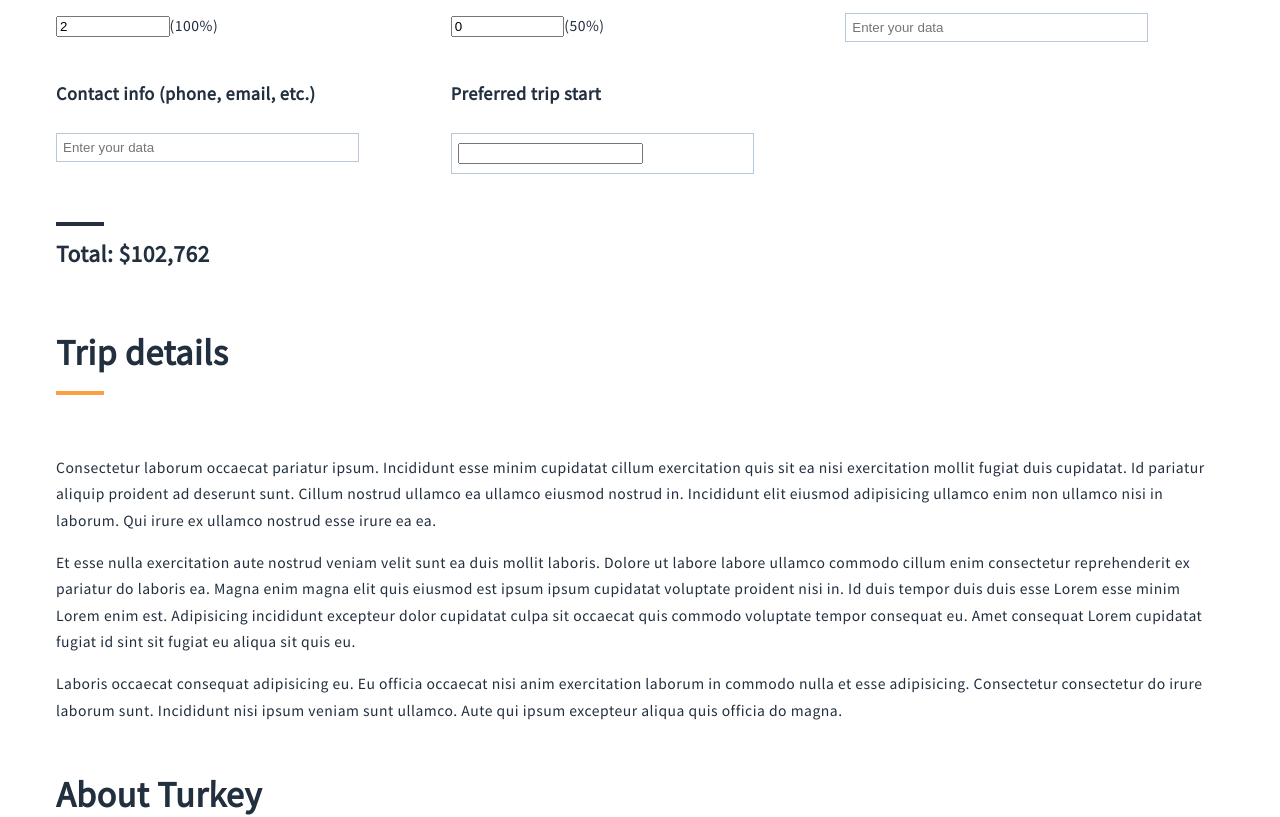
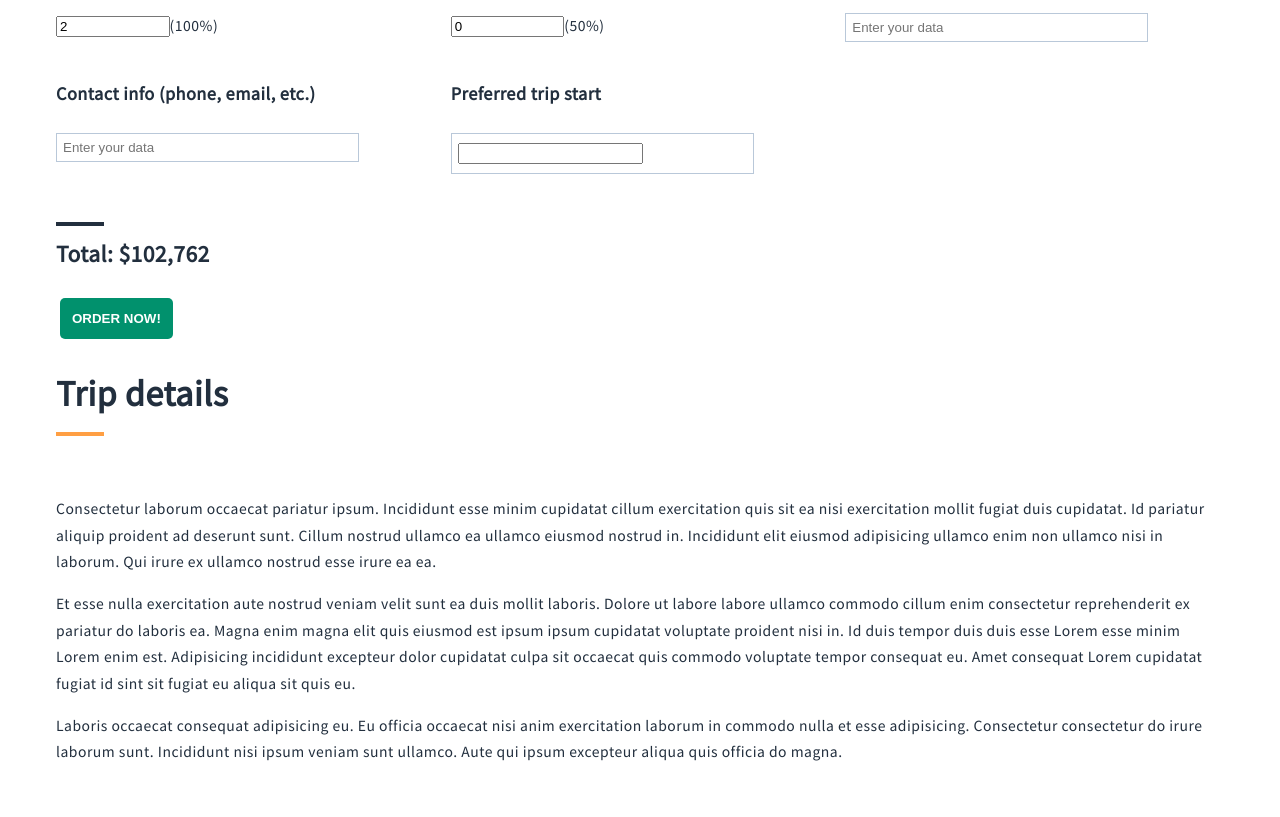
Before and after one commit to NaliKod/travel-agency, a React app: page /trip/1 in a window 1280 px wide. Shown: the part 1138-1955 px from the top of the page. Built offline with nearby package versions, Linux system fonts and the light colour scheme.

Commit message:
Add new files

```diff
--- a/src/components/features/OrderForm/OrderForm.js
+++ b/src/components/features/OrderForm/OrderForm.js
@@ -5,6 +5,46 @@ import pricing from '../../../data/pricing.json';
 
 import { Row, Col } from 'react-flexbox-grid';
 import OrderOption from '../OrderOption/OrderOption';
+import Button from '../../common/Button/Button';
+import settings from '../../../data/settings.js';
+import { calculateTotal } from '../../../utils/calculateTotal';
+import { formatPrice } from '../../../utils/formatPrice';
+
+const sendOrder = (options, tripCost, tripName, tripCountryCode, tripId) => {
+  const totalCost = formatPrice(calculateTotal(tripCost, options));
+
+  const payload = {
+    ...options,
+    totalCost,
+    tripName,
+    tripCountryCode,
+    tripId,
+  };
+
+  if(payload.contact != '' && payload.name != '') {
+
+    const url = settings.db.url + '/' + settings.db.endpoint.orders;
+
+    const fetchOptions = {
+      cache: 'no-cache',
+      method: 'POST',
+      headers: {
+        'Content-Type': 'application/json',
+      },
+      body: JSON.stringify(payload),
+    };
+
+    fetch(url, fetchOptions)
+      .then(function(response){
+        return response.json();
+      }).then(function(parsedResponse){
+        console.log('parsedResponse', parsedResponse);
+      });
+  }
+  else {
+    alert('Provide name and contact informations to continue proceeding.');
+  }
+};
 
 const OrderForm = props =>
   (
@@ -15,7 +55,8 @@ const OrderForm = props =>
       <Col xs={12}>
         <OrderSummary cost={props.tripCost} options={props.options} />
       </Col>
-
+      <Button onClick={() => sendOrder(props.options, props.tripCost, props.tripId, props.tripCountryCode, props.tripName)}>Order now!</Button>
+      {console.log('tripDetails',props.tripId, props.tripCountryCode, props.tripName)}
     </Row>
   );
 
@@ -23,6 +64,9 @@ OrderForm.propTypes = {
   tripCost: PropTypes.string,
   options: PropTypes.any,
   setOrderOption: PropTypes.func,
+  tripId: PropTypes.string,
+  tripCountryCode: PropTypes.string,
+  tripName: PropTypes.string,
 };
 
 export default OrderForm;
--- /dev/null
+++ b/src/data/settings.js
@@ -0,0 +1,10 @@
+const settings = {
+  db: {
+    url: '//' + window.location.hostname + (window.location.hostname=='localhost' ? ':3131' : ''),
+    endpoint: {
+      orders: 'orders',
+    },
+  },
+};
+
+export default settings;
--- /dev/null
+++ b/src/db.json
@@ -0,0 +1,3 @@
+{
+  "orders": []
+}
```
